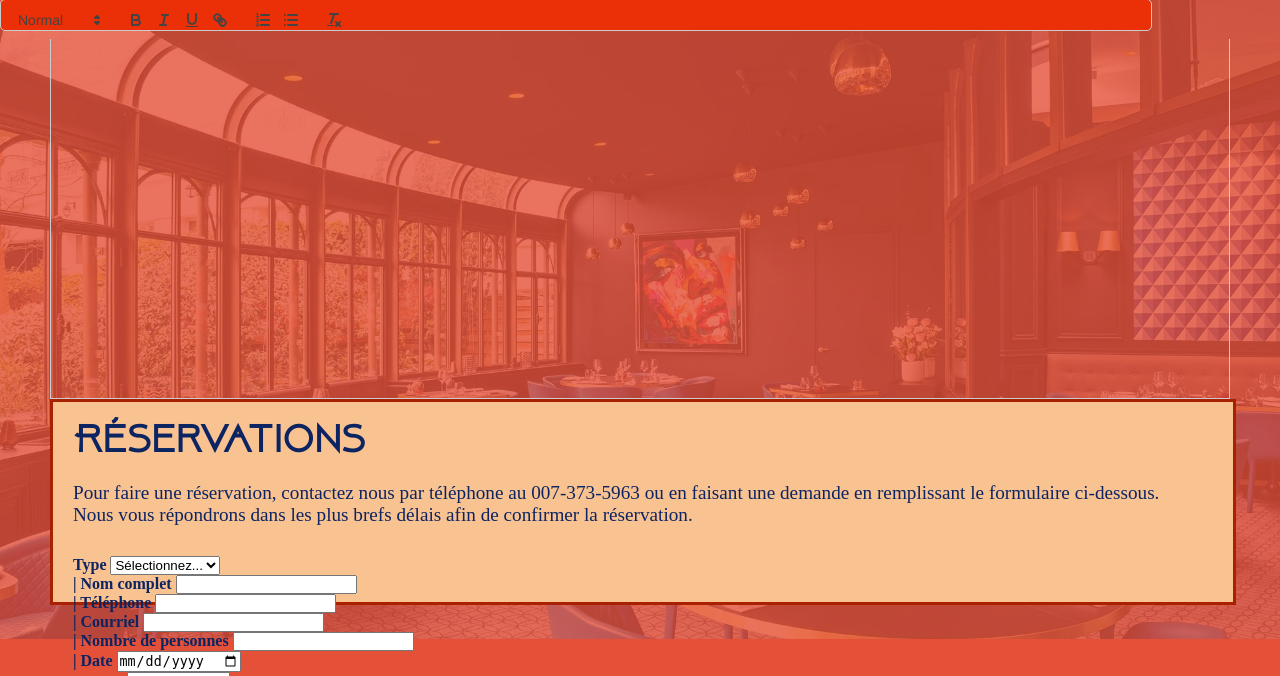
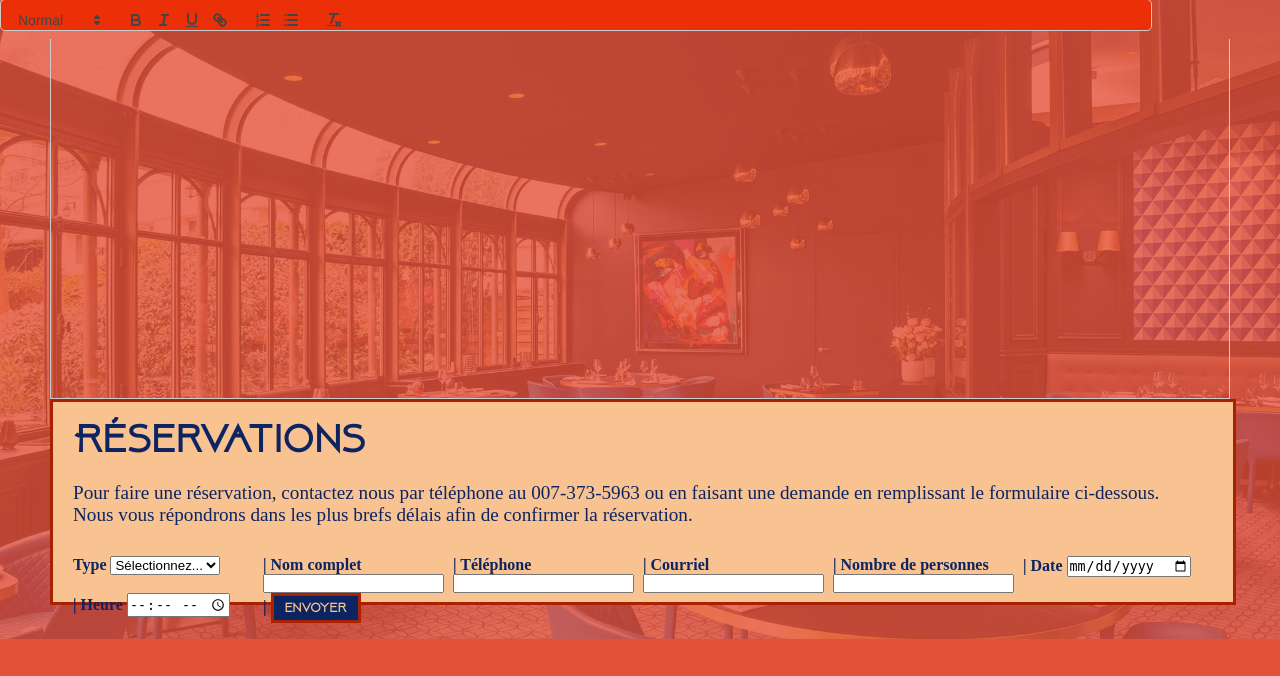
Before and after one commit to felix029/web-b63-final, a PHP site: page /services.php in a window 1280 px wide. Shown: the part 161-837 px from the top of the page. Run offline with PHP 8.4, Linux system fonts and the light colour scheme; data that the repository does not hold is empty; some libraries are stand-ins or nearby versions.

Commit message:
test fix css services

```diff
--- a/Web/css/global.css
+++ b/Web/css/global.css
@@ -1101,6 +1101,7 @@ Set the font-family content used for the HTML content.
         font-size: medium;
         font-weight: bold;
         display: grid;
+        grid-template-columns: 1fr 1fr 1fr 1fr 1fr 1fr;
     }
 
     #btn-res{
```
